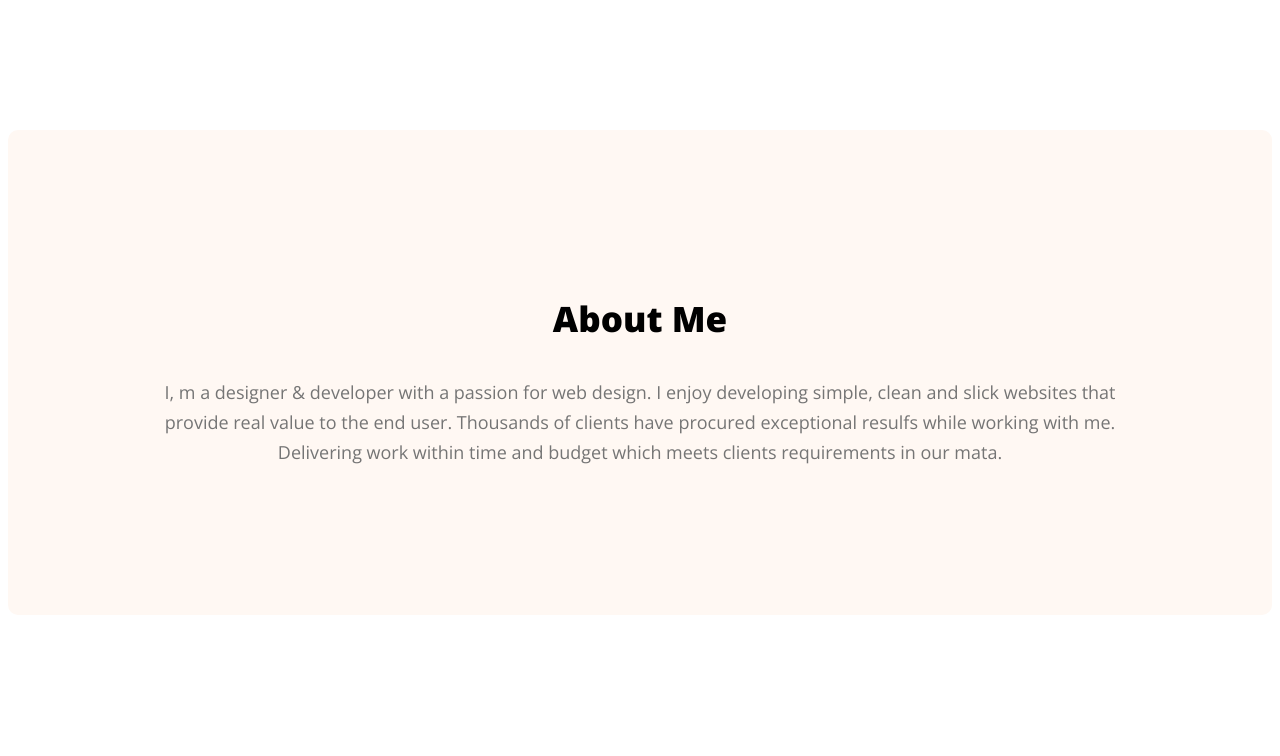
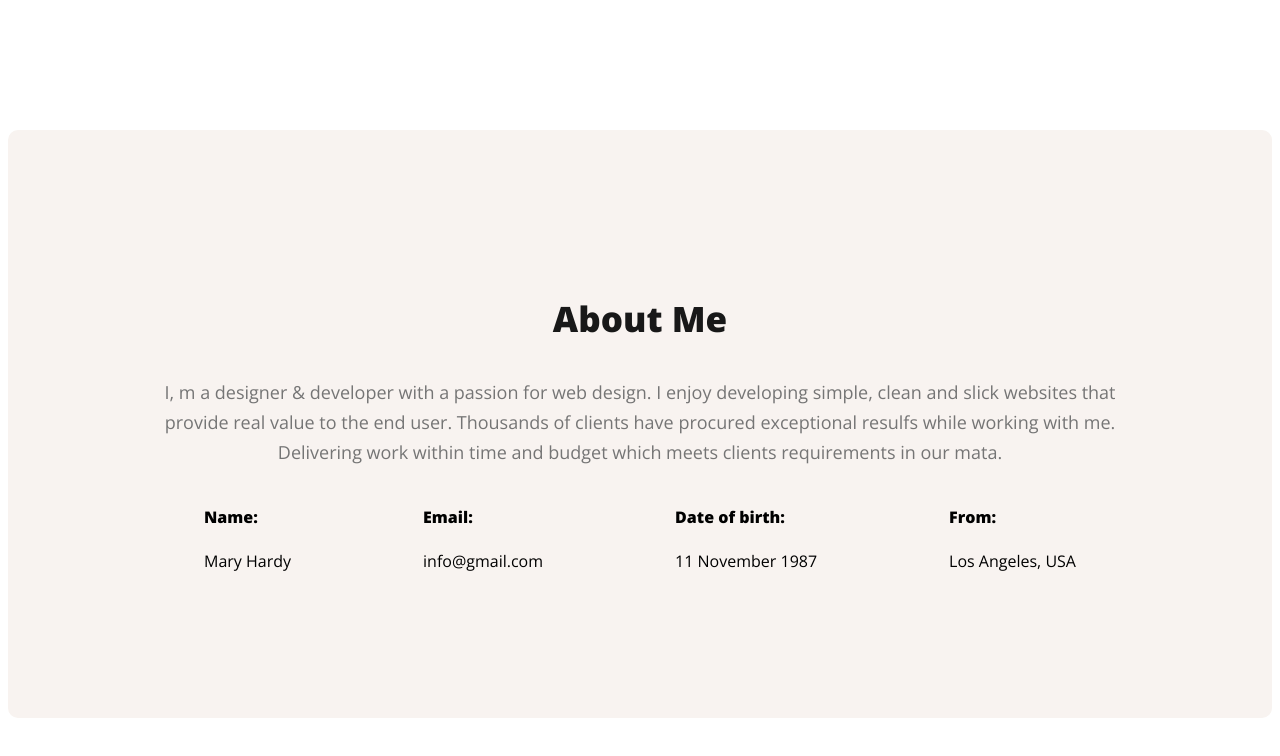
Before and after one commit to Fahimfylo/webdeveloper-portfolio, a plain HTML site: page index.html in a window 1280 px wide. Shown: the part 887-1643 px from the top of the page. Drawn offline with nearby package versions, Linux system fonts and the light colour scheme.

Commit message:
added about information

```diff
--- a/index.html
+++ b/index.html
@@ -33,7 +33,27 @@
     <main>
         <section class="about ">
             <h3 class="section-title">About Me</h3>
-            <p class="section-description">I, m a designer & developer with a passion for web design. I enjoy developing simple, clean and slick websites that provide real value to the end user. Thousands of clients have procured exceptional resulfs while working with me. Delivering work within time and budget which meets clients requirements in our mata.</p>
+            <p class="section-description">I, m a designer & developer with a passion for web design. I enjoy developing simple, clean and slick websites that provide real value to the end user. Thousands of clients have procured exceptional resulfs while working with me. Delivering work within time and budget which meets clients requirements in our mata.
+            </p>
+            <div class="about-info-container">
+                <div class="about-inf">
+                    <h4 class="info-title">Name:</h4>
+                    <p class="info-description">Mary Hardy </p>
+                </div>
+                <div class="about-inf">
+                    <h4 class="info-title">Email:</h4>
+                    <p class="info-description">info@gmail.com</p>
+                </div>
+                <div class="about-inf">
+                    <h4 class="info-title">Date of birth:</h4>
+                    <p class="info-description">11 November 1987</p>
+                </div>
+                <div class="about-inf">
+                    <h4 class="info-title">From:</h4>
+                    <p class="info-description">Los Angeles, USA</p>
+                </div>
+            </div>
+
         </section>
     </main>
     <footer>
--- a/styles/portfolio.css
+++ b/styles/portfolio.css
@@ -16,7 +16,7 @@ body{
     padding: 15px 35px;
 }
 .section-title{
-    color:#181818);
+    color:#181818;
     text-align: center;
     font-size: 35px;
     font-weight: 700;
@@ -67,7 +67,6 @@ nav a{
 }
 /* .banner-content{ */
     max-width: 500px;
-}
 .profile-pic{
     width: 500px;
 }
@@ -91,11 +90,22 @@ nav a{
     margin-bottom :15px;
 }
 /* main section styles */
+.main{
+    max-width: 1140px;
+    margin: 0 auto;
+}
 
 /* about section styles */
 .about{
     padding: 130px;
     border-radius: 10px;
-    background: #FFF8F3;
-    margin: 130px 0;
+    background: #f8f3f0;
+    margin: 130px 0px;
 }
+.about-info-container{
+    display: flex;
+    justify-content: space-around;
+}
+.about-info{
+    text-align: center;
+}
```
